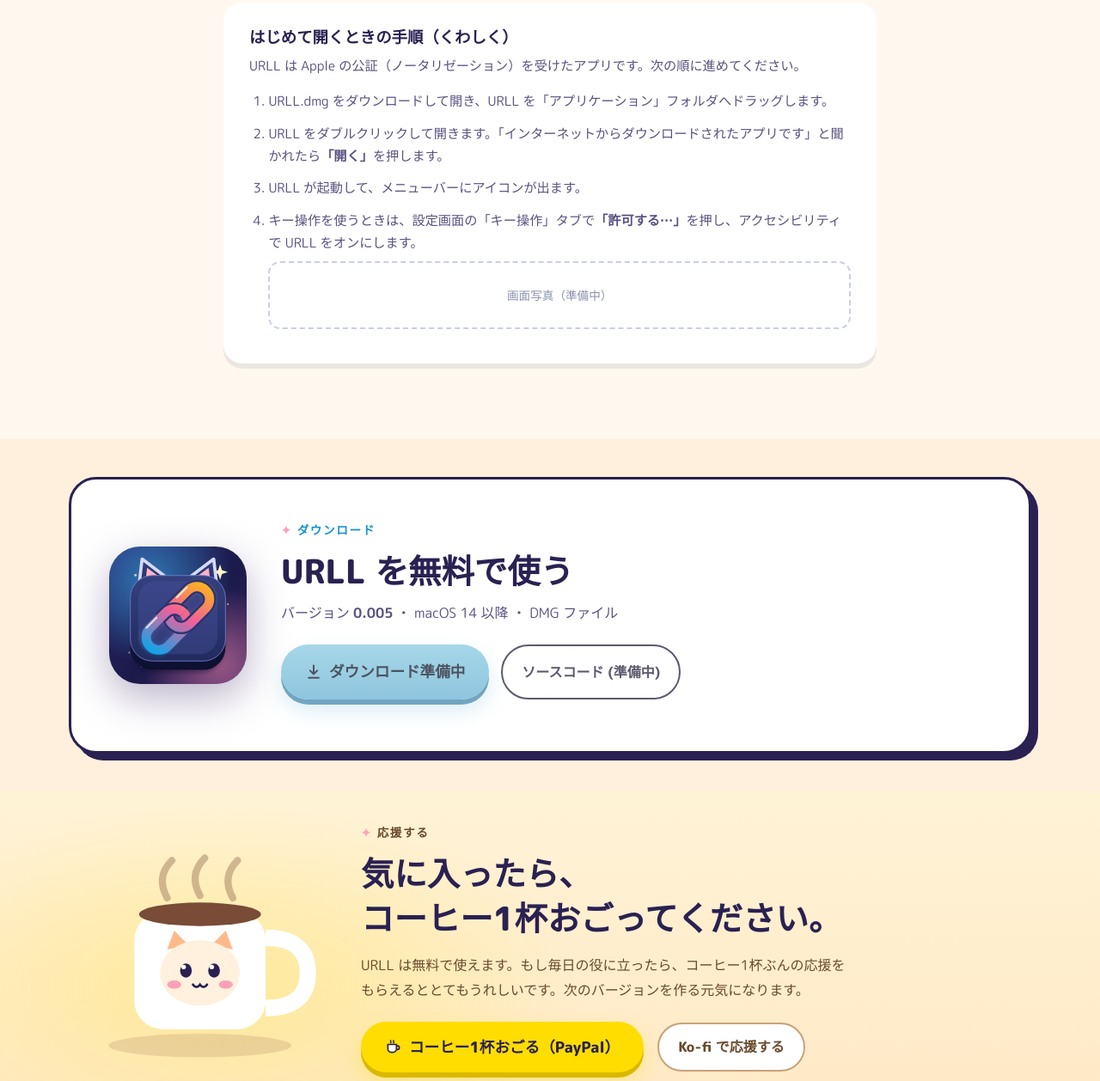
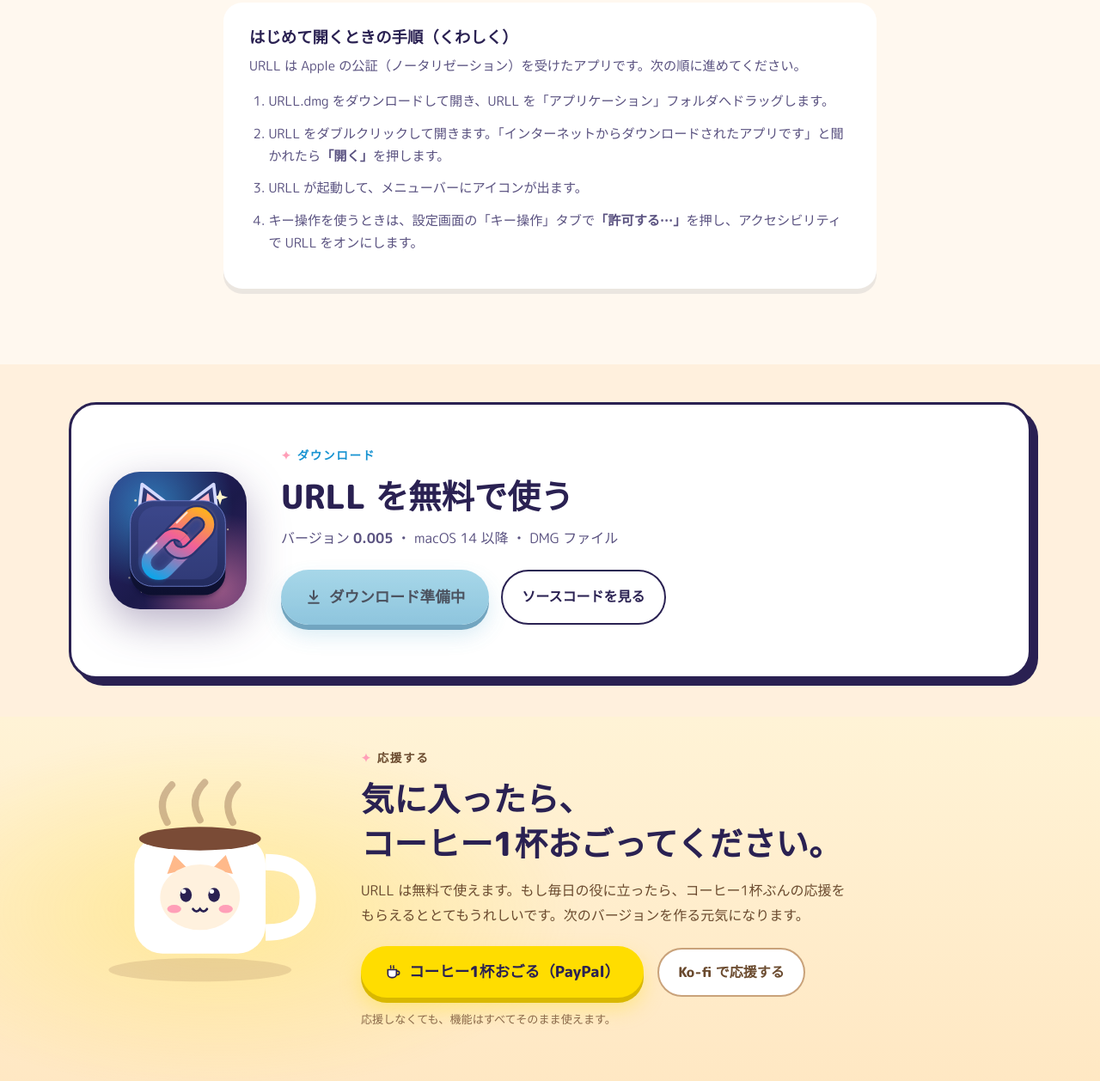
Before and after one commit to iori-soft/iori-soft.github.io, a plain HTML site: page index.html in a window 1280 px wide. Shown: the part 2426-3684 px from the top of the page at 86% size. Drawn offline with Linux system fonts and the light colour scheme.

Commit message:
site 20261123-0559 v0.005

```diff
--- a/config.js
+++ b/config.js
@@ -9,7 +9,7 @@ window.URLL_SITE = {
   downloadUrl: "",
 
   // ソースコード (GitHub リポジトリ) の URL。公開したら入れる
-  sourceUrl: "",
+  sourceUrl: "https://github.com/iori-soft/URLL",
 
   // 応援ボタン(メイン): PayPal の支払いページ
   coffeeUrl: "https://www.paypal.com/ncp/payment/ZE3V7STJE6Z2S",
--- a/index.html
+++ b/index.html
@@ -158,7 +158,7 @@
           <li>URLL をダブルクリックして開きます。「インターネットからダウンロードされたアプリです」と聞かれたら<b>「開く」</b>を押します。</li>
           <li>URLL が起動して、メニューバーにアイコンが出ます。</li>
           <li>キー操作を使うときは、設定画面の「キー操作」タブで<b>「許可する…」</b>を押し、アクセシビリティで URLL をオンにします。
-            <div class="shot-placeholder">画面写真（準備中）</div></li>
+            <div class="shot-placeholder" hidden>画面写真（準備中）</div></li>
         </ol>
       </div>
     </div>
```
